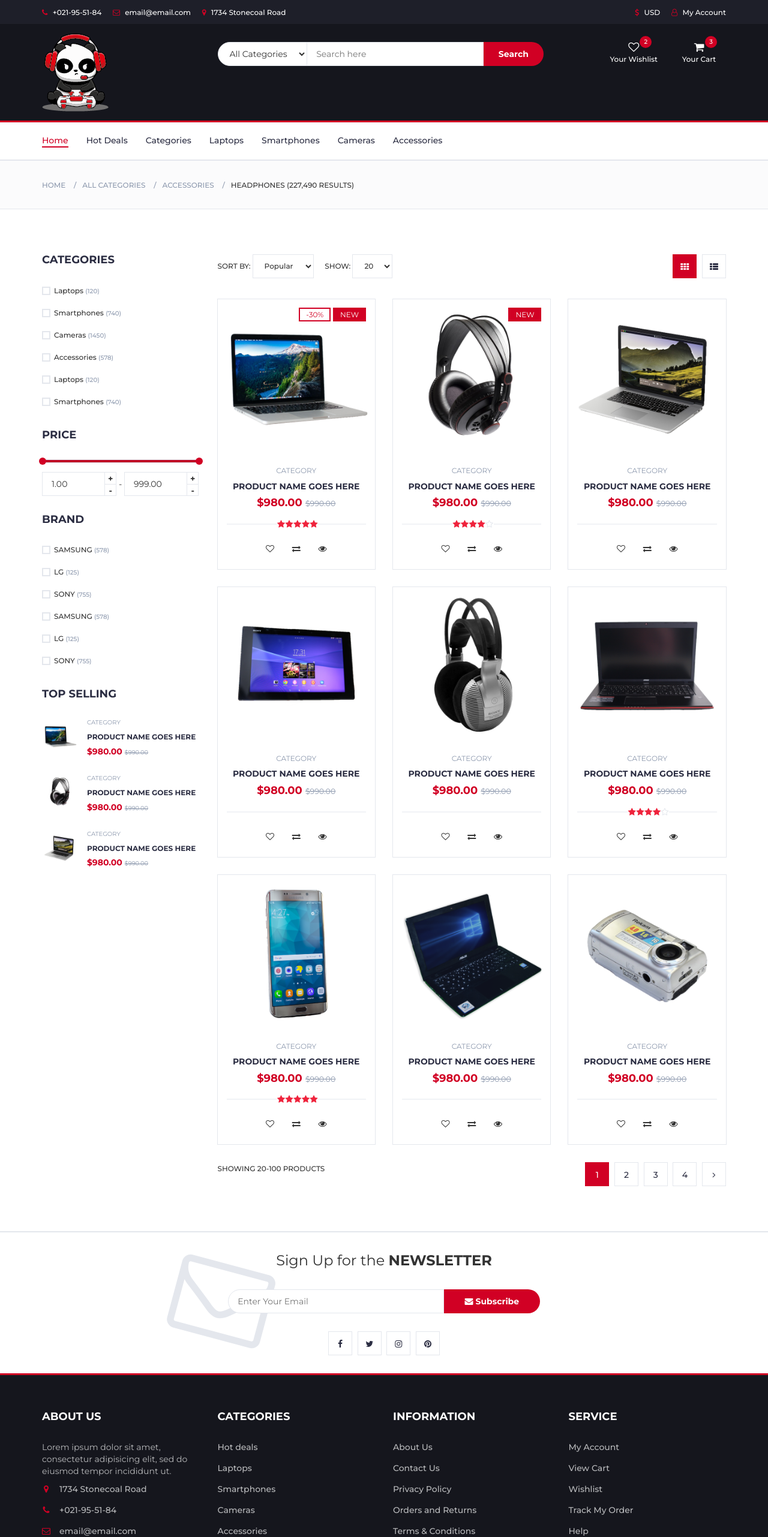
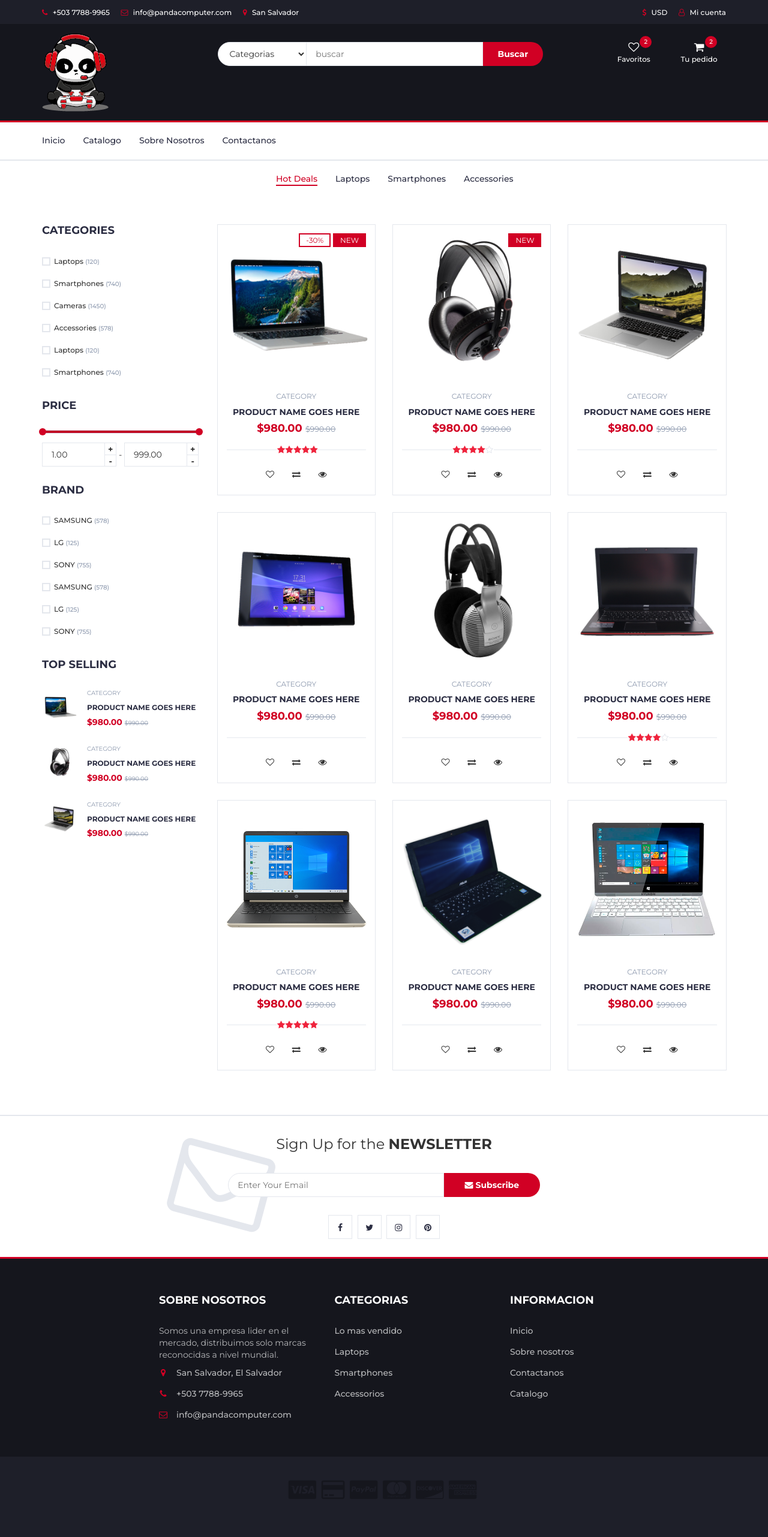
Before and after one commit to HenriquezDiego/PandaComputerSupplies, a plain HTML site: page store.html in a window 1280 px wide. Shown: the top 2563 px of the page at 60% size. Drawn offline with Linux system fonts and the light colour scheme.

Commit message:
realizando mejoras generales y agregando catalogo (store.html).

```diff
--- a/css/style.css
+++ b/css/style.css
@@ -2267,3 +2267,9 @@ textarea {
     margin-top: 10px;
   }
 }
+
+@media only screen and (max-width: 991px) {
+  #footer-top{
+    display: none;
+  }
+}
--- a/store.html
+++ b/store.html
@@ -42,13 +42,13 @@
 			<div id="top-header">
 				<div class="container">
 					<ul class="header-links pull-left">
-						<li><a href="#"><i class="fa fa-phone"></i> +021-95-51-84</a></li>
-						<li><a href="#"><i class="fa fa-envelope-o"></i> email@email.com</a></li>
-						<li><a href="#"><i class="fa fa-map-marker"></i> 1734 Stonecoal Road</a></li>
+						<li><a href="#"><i class="fa fa-phone"></i> +503 7788-9965</a></li>
+						<li><a href="#"><i class="fa fa-envelope-o"></i> info@pandacomputer.com</a></li>
+						<li><a href="#"><i class="fa fa-map-marker"></i> San Salvador</a></li>
 					</ul>
 					<ul class="header-links pull-right">
 						<li><a href="#"><i class="fa fa-dollar"></i> USD</a></li>
-						<li><a href="#"><i class="fa fa-user-o"></i> My Account</a></li>
+						<li><a href="#"><i class="fa fa-user-o"></i> Mi cuenta</a></li>
 					</ul>
 				</div>
 			</div>
@@ -75,12 +75,13 @@
 							<div class="header-search">
 								<form>
 									<select class="input-select">
-										<option value="0">All Categories</option>
-										<option value="1">Category 01</option>
-										<option value="1">Category 02</option>
+										<option value="0">Categorias</option>
+										<option value="1">Laptop</option>
+										<option value="1">Smartphones</option>
+										<option value="1">Accesorios</option>
 									</select>
-									<input class="input" placeholder="Search here">
-									<button class="search-btn">Search</button>
+									<input class="input" placeholder="buscar">
+									<button class="search-btn">Buscar</button>
 								</form>
 							</div>
 						</div>
@@ -91,9 +92,9 @@
 							<div class="header-ctn">
 								<!-- Wishlist -->
 								<div>
-									<a href="#">
+									<a href="index.html">
 										<i class="fa fa-heart-o"></i>
-										<span>Your Wishlist</span>
+										<span>Favoritos</span>
 										<div class="qty">2</div>
 									</a>
 								</div>
@@ -103,8 +104,8 @@
 								<div class="dropdown">
 									<a class="dropdown-toggle" data-toggle="dropdown" aria-expanded="true">
 										<i class="fa fa-shopping-cart"></i>
-										<span>Your Cart</span>
-										<div class="qty">3</div>
+										<span>Tu pedido</span>
+										<div class="qty">2</div>
 									</a>
 									<div class="cart-dropdown">
 										<div class="cart-list">
@@ -113,7 +114,7 @@
 													<img src="./img/product01.png" alt="">
 												</div>
 												<div class="product-body">
-													<h3 class="product-name"><a href="#">product name goes here</a></h3>
+													<h3 class="product-name"><a href="#">Laptop HP</a></h3>
 													<h4 class="product-price"><span class="qty">1x</span>$980.00</h4>
 												</div>
 												<button class="delete"><i class="fa fa-close"></i></button>
@@ -124,19 +125,19 @@
 													<img src="./img/product02.png" alt="">
 												</div>
 												<div class="product-body">
-													<h3 class="product-name"><a href="#">product name goes here</a></h3>
-													<h4 class="product-price"><span class="qty">3x</span>$980.00</h4>
+													<h3 class="product-name"><a href="#">Headset Jabra</a></h3>
+													<h4 class="product-price"><span class="qty">1x</span>$50.00</h4>
 												</div>
 												<button class="delete"><i class="fa fa-close"></i></button>
 											</div>
 										</div>
 										<div class="cart-summary">
-											<small>3 Item(s) selected</small>
-											<h5>SUBTOTAL: $2940.00</h5>
+											<small>2 Item(s) selected</small>
+											<h5>SUBTOTAL: $1030.00</h5>
 										</div>
 										<div class="cart-btns">
 											<a href="#">View Cart</a>
-											<a href="#">Checkout  <i class="fa fa-arrow-circle-right"></i></a>
+											<a href="#">Ordenar  <i class="fa fa-arrow-circle-right"></i></a>
 										</div>
 									</div>
 								</div>
@@ -164,48 +165,42 @@
 
 		<!-- NAVIGATION -->
 		<nav id="navigation">
-			<!-- container -->
 			<div class="container">
 				<!-- responsive-nav -->
 				<div id="responsive-nav">
 					<!-- NAV -->
 					<ul class="main-nav nav navbar-nav">
-						<li class="active"><a href="#">Home</a></li>
-						<li><a href="#">Hot Deals</a></li>
-						<li><a href="#">Categories</a></li>
-						<li><a href="#">Laptops</a></li>
-						<li><a href="#">Smartphones</a></li>
-						<li><a href="#">Cameras</a></li>
-						<li><a href="#">Accessories</a></li>
+						<li><a href="index.html">Inicio</a></li>
+						<li><a href="store.html">Catalogo</a></li>
+						<li><a href="sobrenosotros.html">Sobre Nosotros</a></li>
+						<li><a href="contact.html">Contactanos</a></li>
 					</ul>
 					<!-- /NAV -->
 				</div>
 				<!-- /responsive-nav -->
 			</div>
-			<!-- /container -->
 		</nav>
 		<!-- /NAVIGATION -->
-
-		<!-- BREADCRUMB -->
-		<div id="breadcrumb" class="section">
 			<!-- container -->
 			<div class="container">
 				<!-- row -->
 				<div class="row">
-					<div class="col-md-12">
-						<ul class="breadcrumb-tree">
-							<li><a href="#">Home</a></li>
-							<li><a href="#">All Categories</a></li>
-							<li><a href="#">Accessories</a></li>
-							<li class="active">Headphones (227,490 Results)</li>
-						</ul>
+					<div class="col-md-6 col-md-offset-4">
+						<div id="responsive-nav">
+							<!-- NAV -->
+							<ul class="main-nav nav navbar-nav">
+								<li class="active"><a href="#">Hot Deals</a></li>
+								<li><a href="#">Laptops</a></li>
+								<li><a href="#">Smartphones</a></li>
+								<li><a href="#">Accessories</a></li>
+							</ul>
+							<!-- /NAV -->
+						</div>
 					</div>
 				</div>
 				<!-- /row -->
 			</div>
 			<!-- /container -->
-		</div>
-		<!-- /BREADCRUMB -->
 
 		<!-- SECTION -->
 		<div class="section">
@@ -396,29 +391,7 @@
 					<!-- STORE -->
 					<div id="store" class="col-md-9">
 						<!-- store top filter -->
-						<div class="store-filter clearfix">
-							<div class="store-sort">
-								<label>
-									Sort By:
-									<select class="input-select">
-										<option value="0">Popular</option>
-										<option value="1">Position</option>
-									</select>
-								</label>
 
-								<label>
-									Show:
-									<select class="input-select">
-										<option value="0">20</option>
-										<option value="1">50</option>
-									</select>
-								</label>
-							</div>
-							<ul class="store-grid">
-								<li class="active"><i class="fa fa-th"></i></li>
-								<li><a href="#"><i class="fa fa-th-list"></i></a></li>
-							</ul>
-						</div>
 						<!-- /store top filter -->
 
 						<!-- store products -->
@@ -607,7 +580,7 @@
 							<div class="col-md-4 col-xs-6">
 								<div class="product">
 									<div class="product-img">
-										<img src="./img/product07.png" alt="">
+										<img src="./img/laptop/LaptopHP14.png" alt="">
 									</div>
 									<div class="product-body">
 										<p class="product-category">Category</p>
@@ -664,7 +637,7 @@
 							<div class="col-md-4 col-xs-6">
 								<div class="product">
 									<div class="product-img">
-										<img src="./img/product09.png" alt="">
+										<img src="./img/laptop/LaptopHyundai FlipNote11.png" alt="">
 									</div>
 									<div class="product-body">
 										<p class="product-category">Category</p>
@@ -688,16 +661,7 @@
 						<!-- /store products -->
 
 						<!-- store bottom filter -->
-						<div class="store-filter clearfix">
-							<span class="store-qty">Showing 20-100 products</span>
-							<ul class="store-pagination">
-								<li class="active">1</li>
-								<li><a href="#">2</a></li>
-								<li><a href="#">3</a></li>
-								<li><a href="#">4</a></li>
-								<li><a href="#"><i class="fa fa-angle-right"></i></a></li>
-							</ul>
-						</div>
+
 						<!-- /store bottom filter -->
 					</div>
 					<!-- /STORE -->
@@ -747,32 +711,31 @@
 		<!-- FOOTER -->
 		<footer id="footer">
 			<!-- top footer -->
-			<div class="section">
+			<div id="footer-top" class="section">
 				<!-- container -->
 				<div class="container">
 					<!-- row -->
 					<div class="row">
-						<div class="col-md-3 col-xs-6">
+						<div class="col-md-3 col-xs-6 col-md-offset-2">
 							<div class="footer">
-								<h3 class="footer-title">About Us</h3>
-								<p>Lorem ipsum dolor sit amet, consectetur adipisicing elit, sed do eiusmod tempor incididunt ut.</p>
+								<h3 class="footer-title">Sobre nosotros</h3>
+								<p>Somos una empresa lider en el mercado, distribuimos solo marcas reconocidas a nivel mundial.</p>
 								<ul class="footer-links">
-									<li><a href="#"><i class="fa fa-map-marker"></i>1734 Stonecoal Road</a></li>
-									<li><a href="#"><i class="fa fa-phone"></i>+021-95-51-84</a></li>
-									<li><a href="#"><i class="fa fa-envelope-o"></i>email@email.com</a></li>
+									<li><a href="#"><i class="fa fa-map-marker"></i>San Salvador, El Salvador</a></li>
+									<li><a href="#"><i class="fa fa-phone"></i>+503 7788-9965</a></li>
+									<li><a href="#"><i class="fa fa-envelope-o"></i>info@pandacomputer.com</a></li>
 								</ul>
 							</div>
 						</div>
 
 						<div class="col-md-3 col-xs-6">
 							<div class="footer">
-								<h3 class="footer-title">Categories</h3>
+								<h3 class="footer-title">Categorias</h3>
 								<ul class="footer-links">
-									<li><a href="#">Hot deals</a></li>
-									<li><a href="#">Laptops</a></li>
-									<li><a href="#">Smartphones</a></li>
-									<li><a href="#">Cameras</a></li>
-									<li><a href="#">Accessories</a></li>
+									<li><a href="catalogo.html">Lo mas vendido</a></li>
+									<li><a href="catalogo.html">Laptops</a></li>
+									<li><a href="catalogo.html">Smartphones</a></li>
+									<li><a href="catalogo.html">Accessorios</a></li>
 								</ul>
 							</div>
 						</div>
@@ -781,26 +744,25 @@
 
 						<div class="col-md-3 col-xs-6">
 							<div class="footer">
-								<h3 class="footer-title">Information</h3>
+								<h3 class="footer-title">Informacion</h3>
 								<ul class="footer-links">
-									<li><a href="#">About Us</a></li>
-									<li><a href="#">Contact Us</a></li>
-									<li><a href="#">Privacy Policy</a></li>
-									<li><a href="#">Orders and Returns</a></li>
-									<li><a href="#">Terms & Conditions</a></li>
+									<li><a href="index.html">Inicio</a></li>
+									<li><a href="sobrenosotros.html">Sobre nosotros</a></li>
+									<li><a href="contactanos.html">Contactanos</a></li>
+									<li><a href="catalogo.html">Catalogo</a></li>
 								</ul>
 							</div>
 						</div>
 
 						<div class="col-md-3 col-xs-6">
 							<div class="footer">
-								<h3 class="footer-title">Service</h3>
+								<h3 class="footer-title"></h3>
 								<ul class="footer-links">
-									<li><a href="#">My Account</a></li>
-									<li><a href="#">View Cart</a></li>
-									<li><a href="#">Wishlist</a></li>
-									<li><a href="#">Track My Order</a></li>
-									<li><a href="#">Help</a></li>
+									<li><a href="#"></a></li>
+									<li><a href="#"></a></li>
+									<li><a href="#"></a></li>
+									<li><a href="#"></a></li>
+									<li><a href="#"></a></li>
 								</ul>
 							</div>
 						</div>
@@ -826,7 +788,7 @@
 								<li><a href="#"><i class="fa fa-cc-amex"></i></a></li>
 							</ul>
 							<span class="copyright">
-								 <a target="_blank" href="https://www.templateshub.net">Templates Hub</a>
+
 							</span>
 						</div>
 					</div>
```
Also changed, not shown: index.html (+24 -25 lines), img/laptop/Gamepc.jpg (added), img/laptop/LaptopAsusTUF FX506L.jpg (added), img/laptop/LaptopHP14.png (added), img/laptop/LaptopHyundai FlipNote11.png (added), img/laptop/LaptopLenovo Ideapad315.jpg (added).
